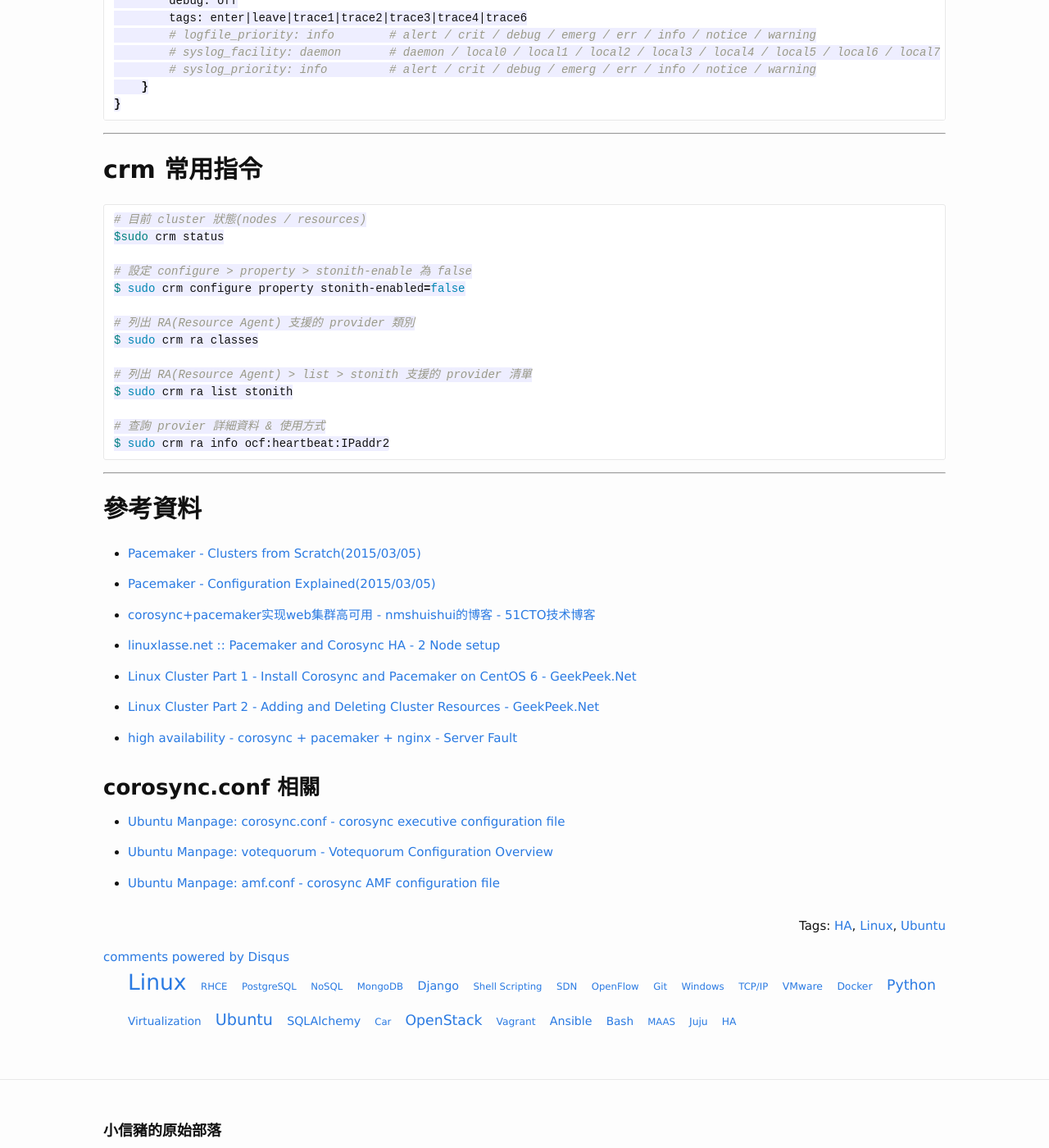
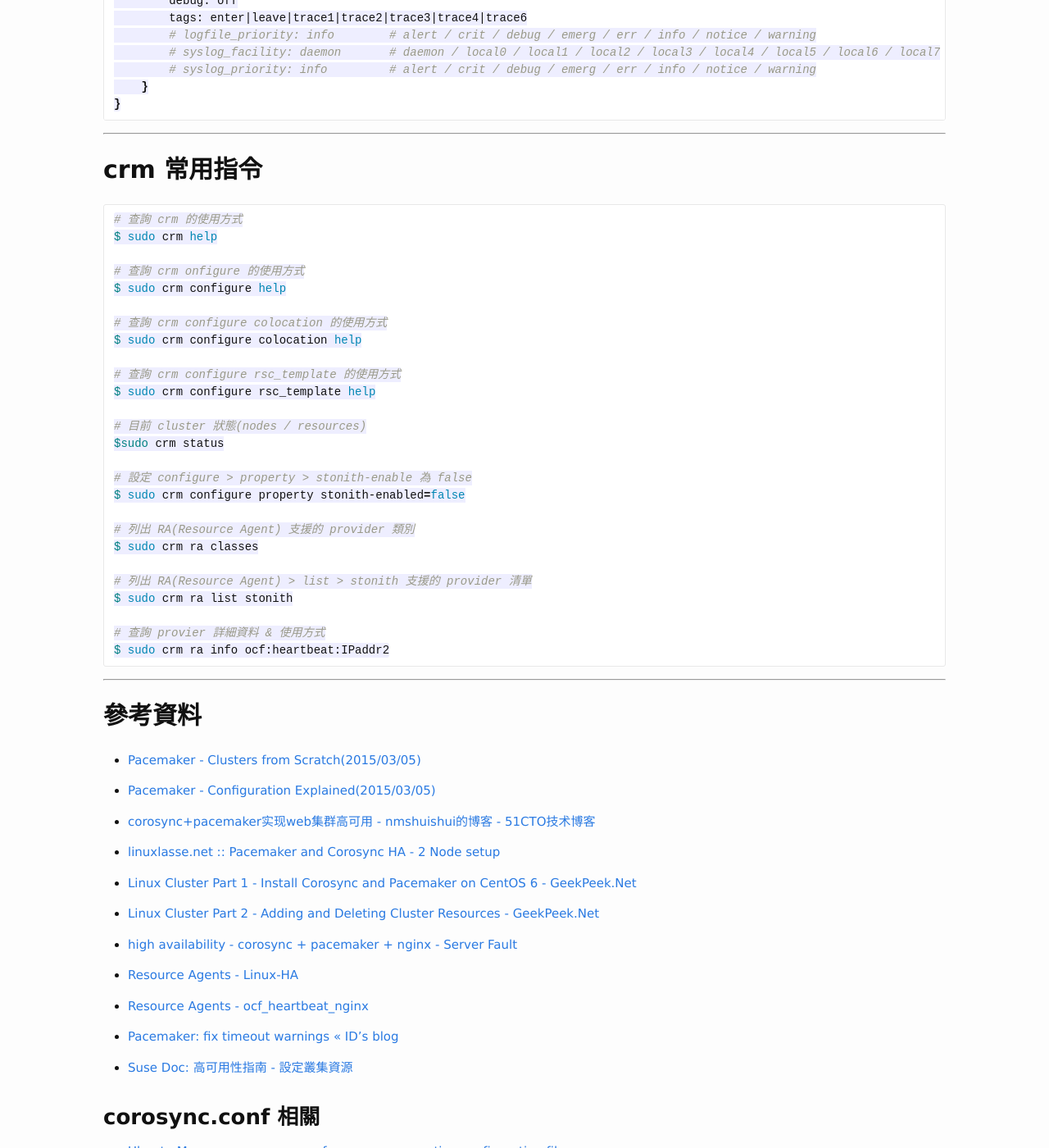
Before and after one commit to casper2048/godleon.github.io, a Jekyll site: the page built from _posts/2015-05-20-Build-2-nodes-Linux-HA-Cluster-By-Corosync-Pacemaker.md, in a window 1280 px wide and 1400 px high, scrolled down 12496 px. Shown: the whole window at 82% size. Built offline with Jekyll 4.4.1, drawn with Linux system fonts in a browser that asks for light colours; Markdown is read by kramdown in place of the engine named in the settings; comment, search, counter and statistics services are not loaded.

Commit message:
Build 2 nodes linux HA cluster by corosync and pacemaker in Ubuntu 14.04

````diff
--- a/_posts/2015-05-20-Build-2-nodes-Linux-HA-Cluster-By-Corosync-Pacemaker.md
+++ b/_posts/2015-05-20-Build-2-nodes-Linux-HA-Cluster-By-Corosync-Pacemaker.md
@@ -595,6 +595,18 @@
 ============
 
 ``` bash
+# 查詢 crm 的使用方式
+$ sudo crm help
+
+# 查詢 crm onfigure 的使用方式
+$ sudo crm configure help
+
+# 查詢 crm configure colocation 的使用方式
+$ sudo crm configure colocation help
+
+# 查詢 crm configure rsc_template 的使用方式
+$ sudo crm configure rsc_template help
+
 # 目前 cluster 狀態(nodes / resources)
 $sudo crm status
 
@@ -632,6 +644,14 @@
 
 - [high availability - corosync + pacemaker + nginx - Server Fault](http://serverfault.com/questions/485315/corosync-pacemaker-nginx)
 
+- [Resource Agents - Linux-HA](http://www.linux-ha.org/wiki/Resource_Agents)
+
+- [Resource Agents - ocf_heartbeat_nginx](http://linux-ha.org/doc/man-pages/re-ra-nginx.html)
+
+- [Pacemaker: fix timeout warnings « ID's blog](http://zeldor.biz/2011/03/pacemaker-fix-timeout-warnings/)
+
+- [Suse Doc: 高可用性指南 - 設定叢集資源](https://www.suse.com/zh-tw/documentation/sle_ha/book_sleha/data/sec_ha_config_crm_resources.html)
+
 
 ### corosync.conf 相關
 
````
